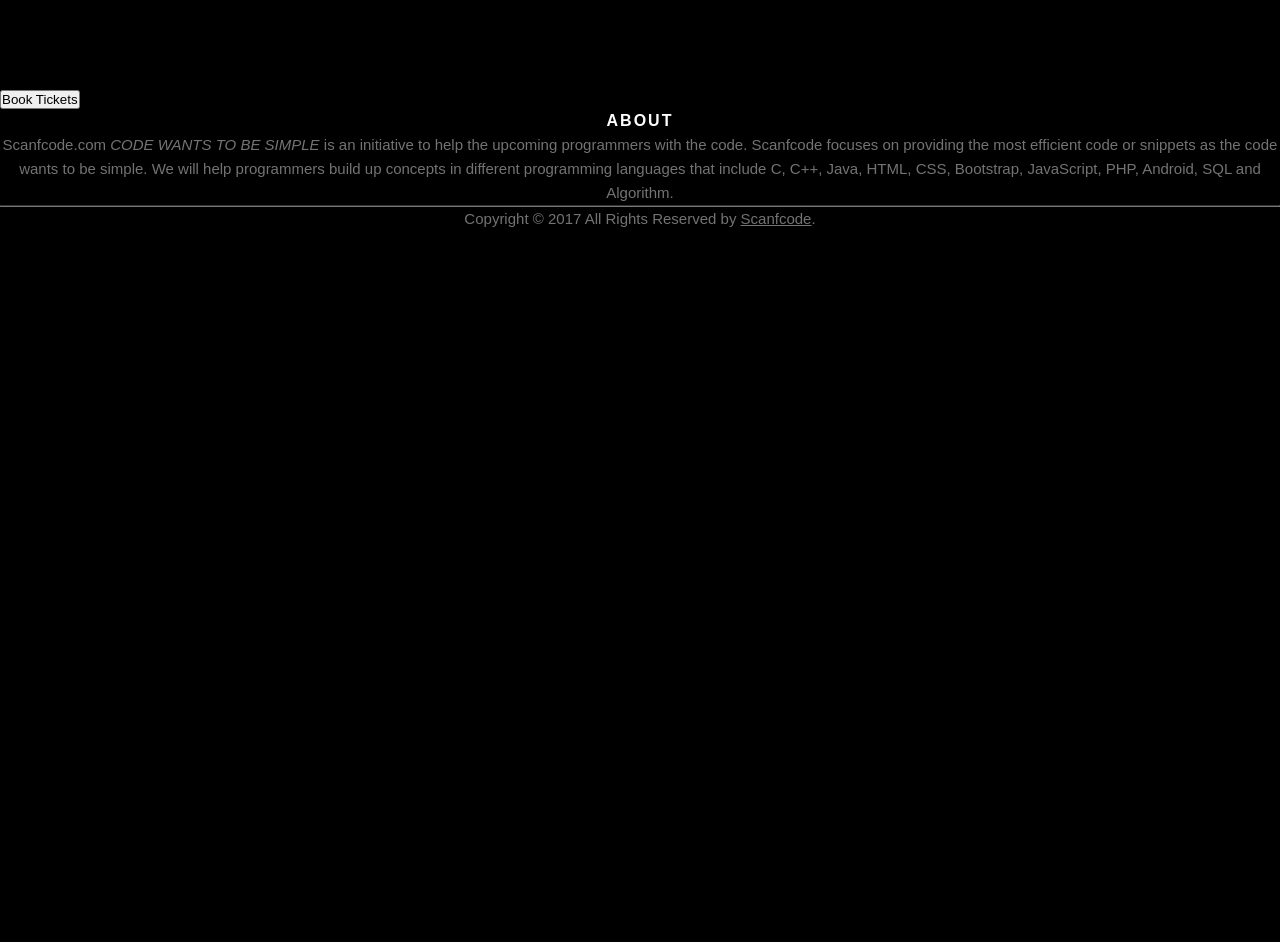
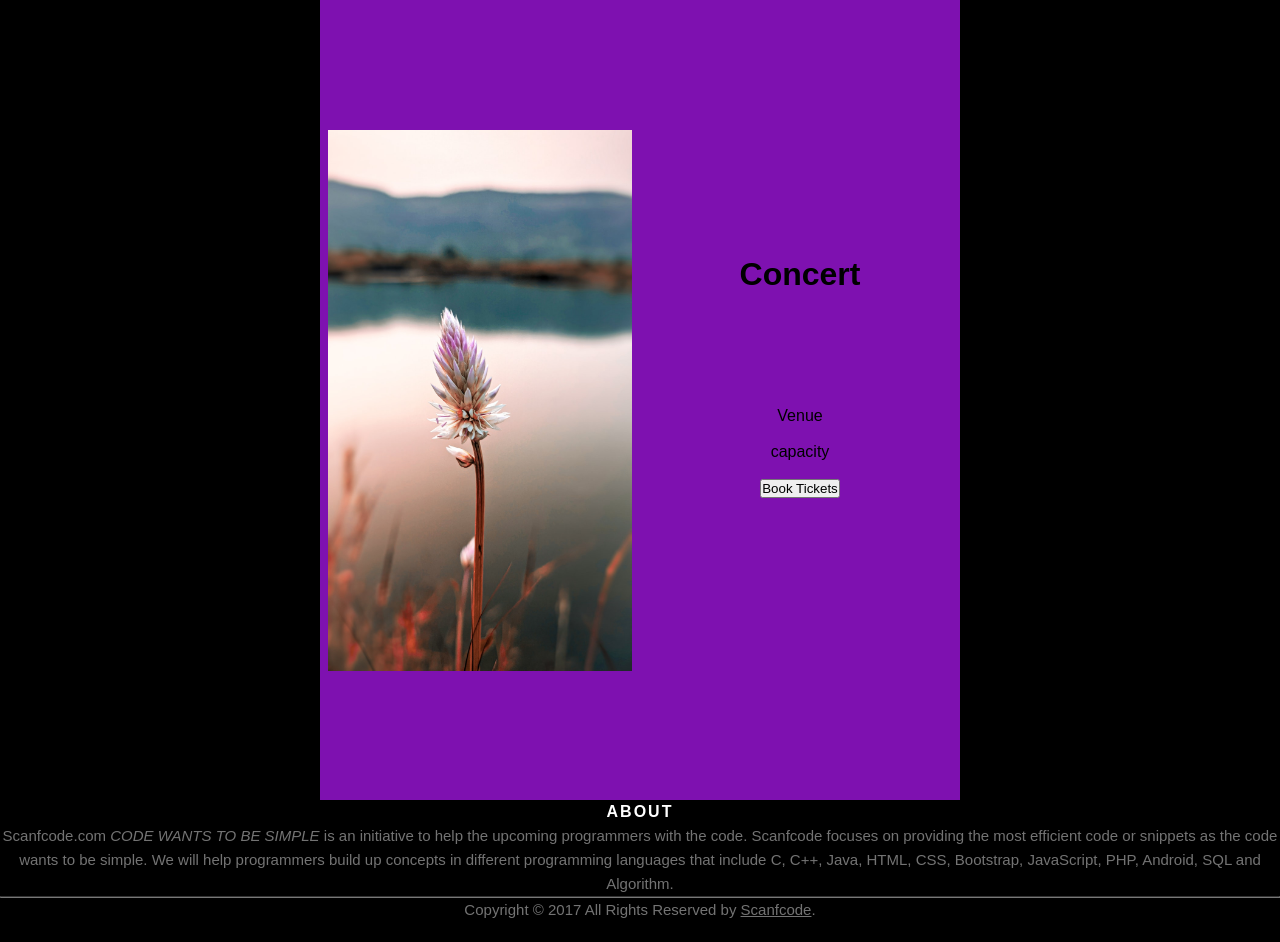
Before and after one commit to lizzencamelo/ticketory, a PHP site: page /html/more-info.html in a window 1280 px wide. Shown: the part 89-1031 px from the top of the page. Before the commit the page ends 316 px from the top, so only its background shows below. Run offline with PHP 8.4, Linux system fonts and the light colour scheme.

Commit message:
more-info added

```diff
--- a/html/concert-search.html
+++ b/html/concert-search.html
@@ -26,9 +26,9 @@
             <ul class="cards">
               <li class="cards_item">
                 <div class="card">
-                  <div class="card_image"><img src="https://picsum.photos/500/300/?image=10"></div>
+                  <div class="card_image"><img src="1920-brunomars-tour.jpg"></div>
                   <div class="card_content">
-                    <h2 class="card_title">BTS: Yet to Come in Busan</h2>
+                    <h2 class="card_title">Bruno Mars</h2>
                     <p class="card_text">Demo of pixel perfect pure CSS simple responsive card grid layout</p>
                     <button class="btn card_btn">Read More</button>
                   </div>
--- a/html/more-info.css
+++ b/html/more-info.css
@@ -1,34 +1,33 @@
-/* .more-info{
-    background-color: aqua;
-    min-height: 100vh;
+
+.info-container{
+    background-color: rgb(126, 17, 176);
+    height: 100vh;
+    /* height: 70%; */
+    width: 50%;
     display: flex;
     flex-direction: row;
     position: relative;
+    margin-left: 25%;
+    margin-right: 25%;
 }
-.info-container{
-    background: orange;
-    width: 80%;
-    height: 75%;
-    position:absolute;
-    top: 18%;
-    left: 15%;
-    margin: -50px 0 0 -50px;
-    flex-direction: row;
+.child{
+    height: 250;
+    width: 50%;
+    position: relative;
 }
 .img-child{
-    background-image: url("home.jpeg");
-    position: relative;
-    background-size: cover;
+    background-image: url("mi-try.jfif");
+    background-size:95%;
+    background-repeat: no-repeat;
     background-position: center;
-    height: 100%;
-    width: 50%;
-    display: flex;
 }
 
 .content-child{
-    height: 100vh;
-    width: 50%;
+    text-align: center;
     position: relative;
-    display:contents;
-    justify-content: right;
-} */
+    padding-top: 40%;
+}
+
+.title-div{
+    padding-bottom: 30%;
+}
--- a/html/more-info.html
+++ b/html/more-info.html
@@ -21,17 +21,18 @@
       </div>
 
 
-        <div class="more-info">
-            <div class="info-container">
-              <div class="img-child"></div>
-              <div class="content-child">
-                <label > Concert </label>
-                <p><br>Venue </p>
-                <p> <br>capacity </p>
-                <button> Book Tickets </button>
-              </div>
-            </div>
+    <div class="info-container">
+        <div class="child img-child">
         </div>
+
+        <div class="child content-child">
+          <div class="title-div"><label><h1> Concert</h1></label></div>
+
+          <p><br>Venue </p>
+          <p> <br>capacity </p> <br>
+          <button> Book Tickets </button>
+        </div>
+    </div>
 
 
 
```
Also changed, not shown: html/1920-brunomars-tour.jpg (added), html/mi-try.jfif (added).
